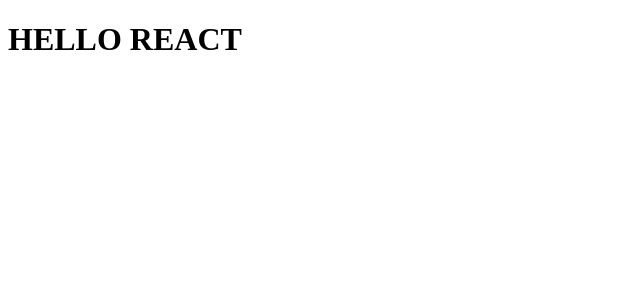
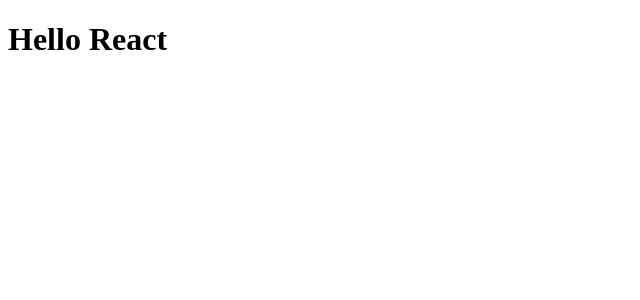
Before and after one commit to Ishant921/hex-grid, a React (Vite) app: page / in a window 1280 px wide. Shown: the top 300 px of the page, without its empty margins (0-640 px from the left). Built offline with nearby package versions, Linux system fonts and the light colour scheme.

Commit message:
Update main.jsx

```diff
--- a/src/main.jsx
+++ b/src/main.jsx
@@ -1,10 +1,11 @@
 import React from "react";
 import ReactDOM from "react-dom/client";
+import App from "./App.jsx";
 
-const root = ReactDOM.createRoot(
+ReactDOM.createRoot(
   document.getElementById("root")
+).render(
+  <React.StrictMode>
+    <App />
+  </React.StrictMode>
 );
-
-root.render(
-  React.createElement("h1", null, "HELLO REACT")
-);
```
